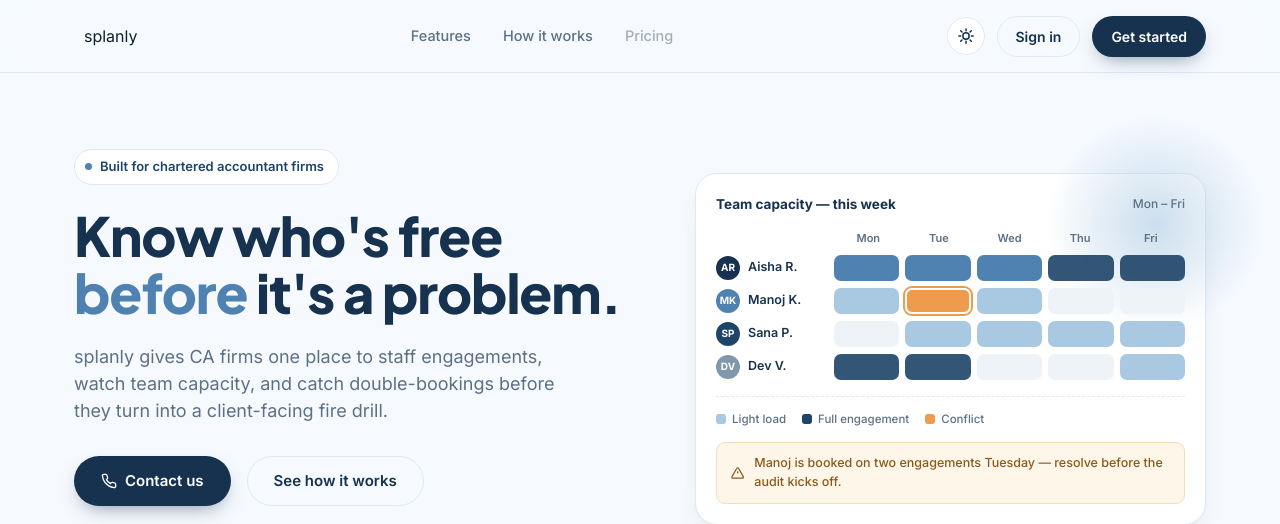
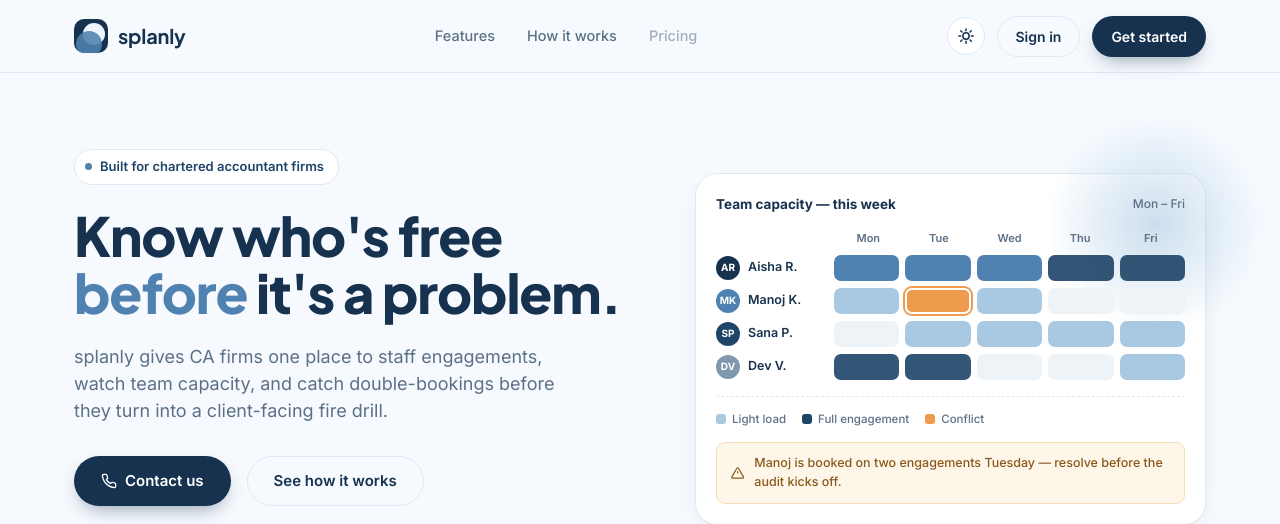
Before and after one commit to wolfrec007/pm-tool, a FastAPI app: page / in a window 1280 px wide. Shown: the top 524 px of the page. Run offline with FastAPI, Linux system fonts and the light colour scheme.

Commit message:
fix: add missing brand-mark CSS for navbar logo
Co-authored-by: CommandCodeBot <noreply@commandcode.ai>

```diff
--- a/app/templates/landing.html
+++ b/app/templates/landing.html
@@ -92,6 +92,16 @@
   .wrap{max-width:1180px; margin:0 auto; padding:0 24px;}
   ::selection{background:var(--steel-light); color:var(--heading);}
   :focus-visible{outline:2.5px solid var(--steel); outline-offset:3px; border-radius:6px;}
+
+  /* ---------- Brand ---------- */
+  .brand{display:flex; align-items:center; gap:10px;}
+  .brand-mark{width:34px; height:34px; border-radius:10px; position:relative; overflow:hidden; background:var(--navy); flex-shrink:0;}
+  html[data-theme="dark"] .brand-mark{background:#0e2032;}
+  .brand-mark span{position:absolute; border-radius:50%;}
+  .brand-mark .b1{width:26px; height:26px; background:var(--steel); opacity:.88; left:2px; top:12px;}
+  .brand-mark .b2{width:22px; height:22px; background:#eef5fc; right:3px; top:4px;}
+  html[data-theme="dark"] .brand-mark .b2{background:#0b1a29;}
+  .brand-word{font-family:'Plus Jakarta Sans'; font-weight:700; font-size:20px; color:var(--heading); letter-spacing:-0.01em;}
 
   /* ---------- Buttons ---------- */
   .btn{
```
